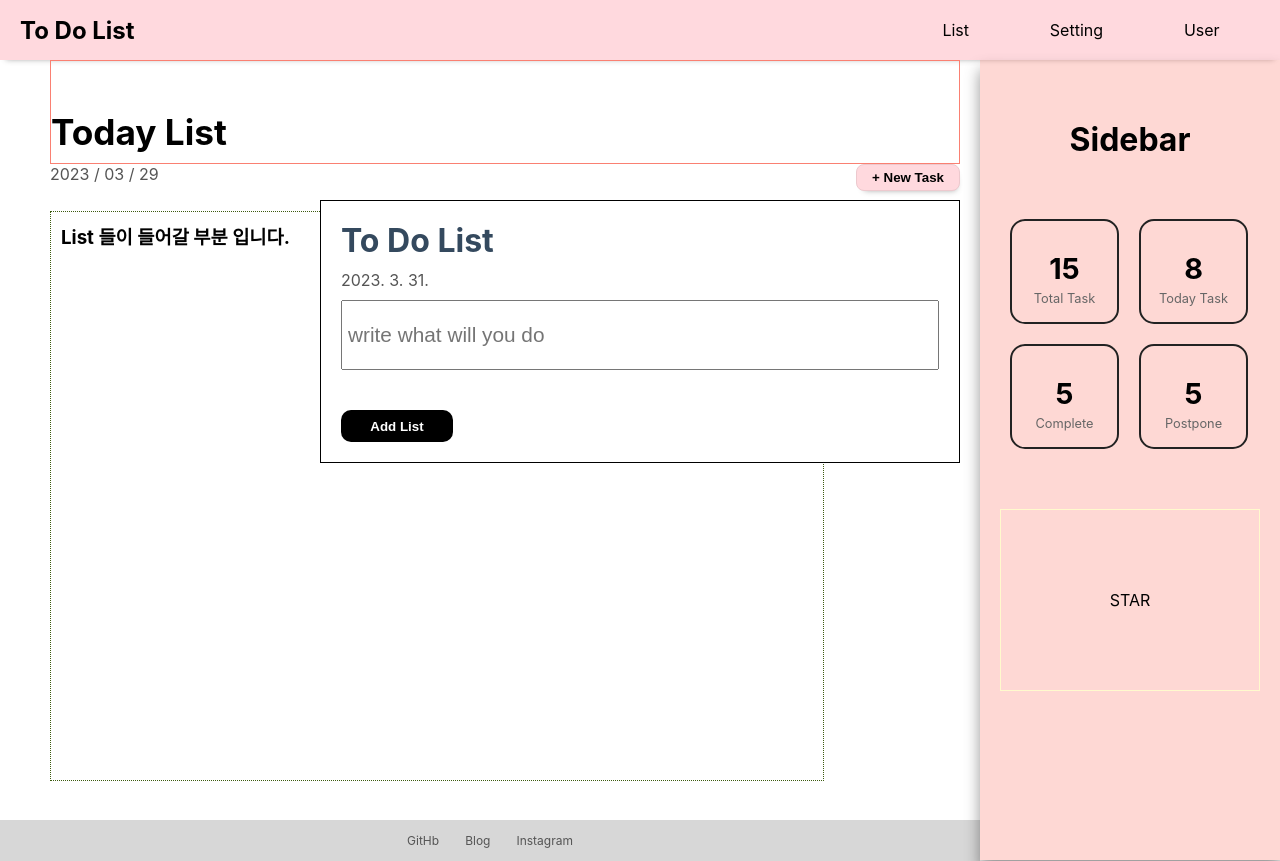
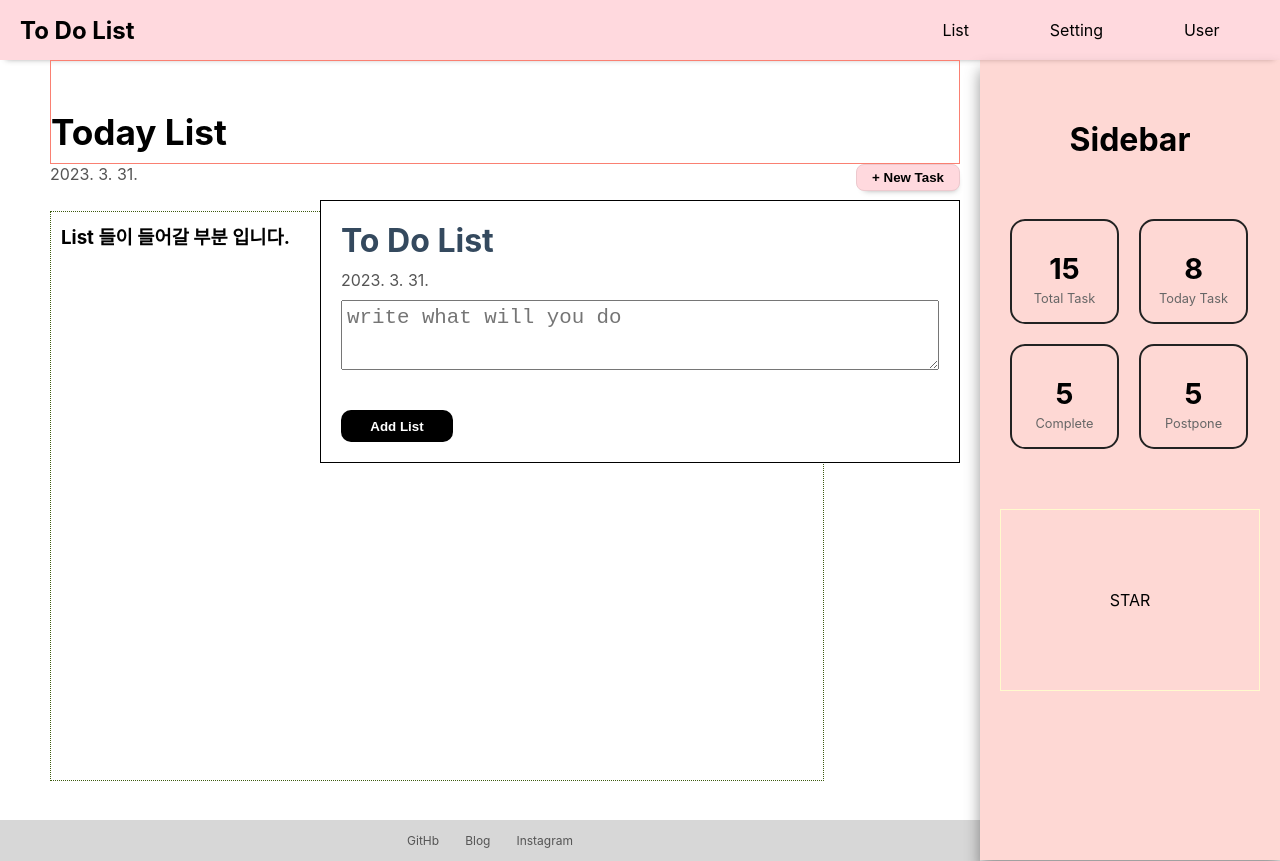
Before and after one commit to Emma-Hyejin/Mini-project, a React (Create React App) app in the folder todolist/: page / in a window 1280 px wide. Both pictures are taken after a click on the button "+ New Task". Built offline with nearby package versions, Linux system fonts and the light colour scheme.

Commit message:
모달창 open close 버튼 구분 및 값 입력 시 list에 추가 기능 구현

```diff
--- a/todolist/src/Main.jsx
+++ b/todolist/src/Main.jsx
@@ -7,18 +7,49 @@ import Sidebar from './Side/Sidebar';
 import Contents from './Component/Contents';
 import {useState} from 'react';
 
-const Main = () => {
-    const parseDate = new Date().toLocaleDateString('ko-kr');
-    const [showPopup, setShowpopup] = useState(false);
+
+const Main = ({onButtonclick}) => {
+    const parseDate = new Date().toLocaleDateString('ko-kr');  // 날짜
+    const [showPopup, setShowpopup] = useState(false);         // pop up
+    const [newListcontent, setNewListcontent] = useState(''); // 입력
+    const [lists, setLists] = useState([{
+        id:1,
+        content:'첫번 째 할 일',
+        date:'2022-03-31',
+    }]);
 
     const togglePopup = () => {
-        if( showPopup === false){
-            setShowpopup(true);
-        }else{
-            setShowpopup(false);
-        }
+        setShowpopup(!showPopup);
     }
 
+    const onTextChange = (e) => { // newListContent에 입력한 값이 담김.
+        setNewListcontent(e.target.value);
+    }
+
+    // +TASK 클릭시 발동 함수
+    const openClicksubmit = () => {
+        togglePopup();
+    }
+
+    // 모달 창 안의 ADD List 버튼 클릭 시 발동 함수
+    const closeClicksubmit = () => {
+        const newlist={
+            id: lists.length + 1,
+            content:newListcontent,
+            date: new Date().toLocaleDateString('ko-kr'),
+        }
+
+        setLists([...lists, newlist]);  // 입력 받은 것과 기존 lists를 합친다.  - lists에 새로운 값이 닮김.
+        // newListcontent ='';
+        togglePopup();
+        console.log(lists);
+
+    }
+
+
+    const addNewList = (newlist) => {
+        setLists([...lists, newlist]);
+    }
 
     return (
         <div className="main__container">
@@ -27,17 +58,21 @@ const Main = () => {
                     <div className="content__title">
                         <h3>Today List</h3>
                         <div className="content__under">
-                            <div className="under__date"> 2023 / 03 / 29</div>
+                            <div className="under__date"> {parseDate}</div>
                             <div className="under__btn">
-                                <button className="open" onClick={togglePopup}>+ New Task</button>
+                                <button className="open" onClick={openClicksubmit}>+ New Task</button>
                                 {showPopup ? (
                                     <div className="popup">
                                         <div className="popup_inner">
                                             <h2>To Do List</h2>
                                             <div className="popup_inputs">
                                                 <div className="input_date">{parseDate}</div>
-                                                <input typs="text" className="text_list" placeholder='write what will you do'></input>
-                                                <button className="add_list close" onClick={togglePopup}>Add List</button>
+                                                <textarea className="text_list" placeholder='write what will you do'
+                                                value={newListcontent}
+                                                onChange={onTextChange}
+                                                > </textarea>
+                                                {/* <button className="add_list close" onClick={onClicksubmit} >Add List</button> */}
+                                                <button className="add_list close" onClick={closeClicksubmit}>Add List</button>
                                             </div>
                                         </div>
                                     </div>
@@ -46,7 +81,7 @@ const Main = () => {
                         </div>
                     </div>
                     <div className="content__lists">
-                        <Contents/>
+                        <Contents onButtonclick={addNewList}/>
                     </div>
                 </div>
                 <Footer/>
```
